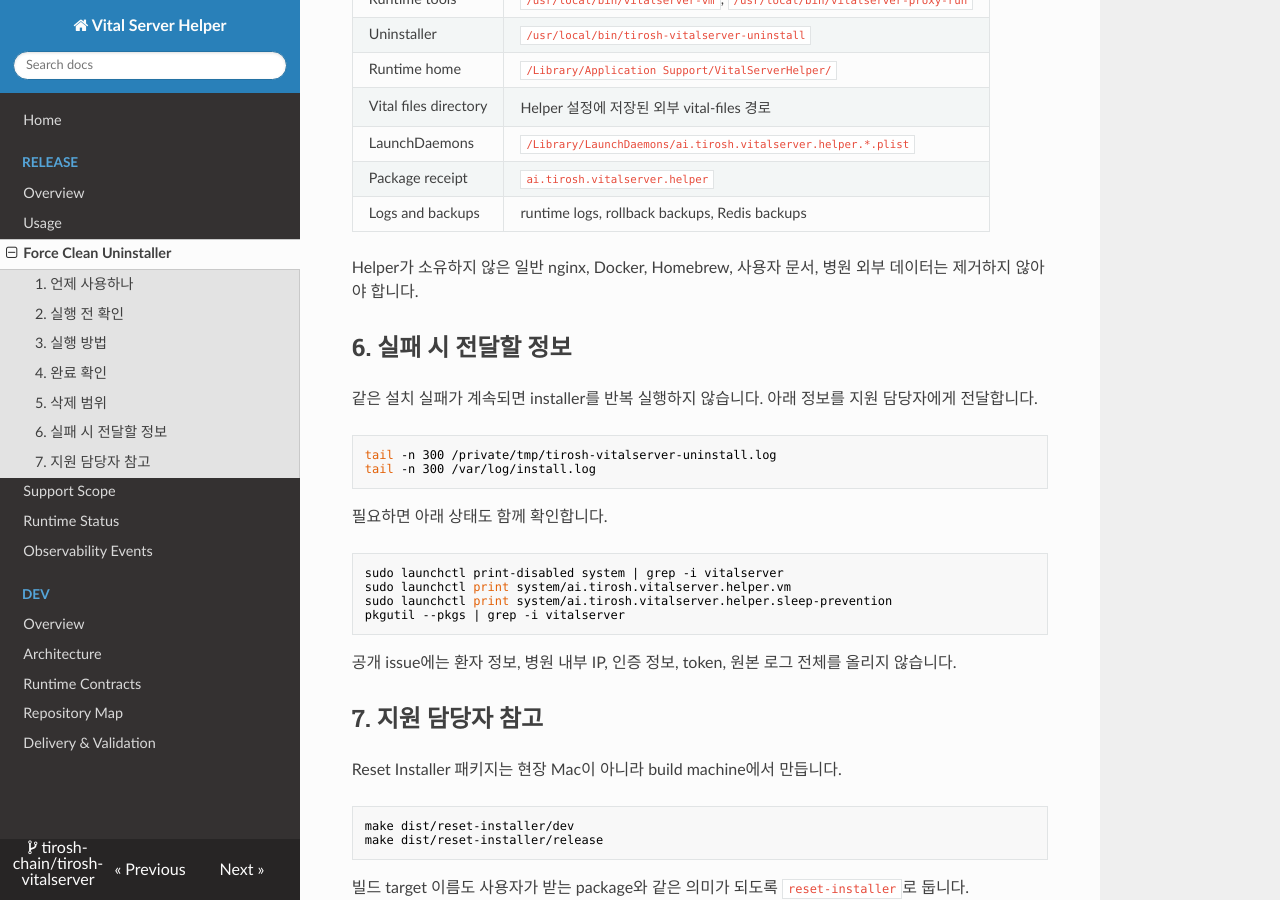
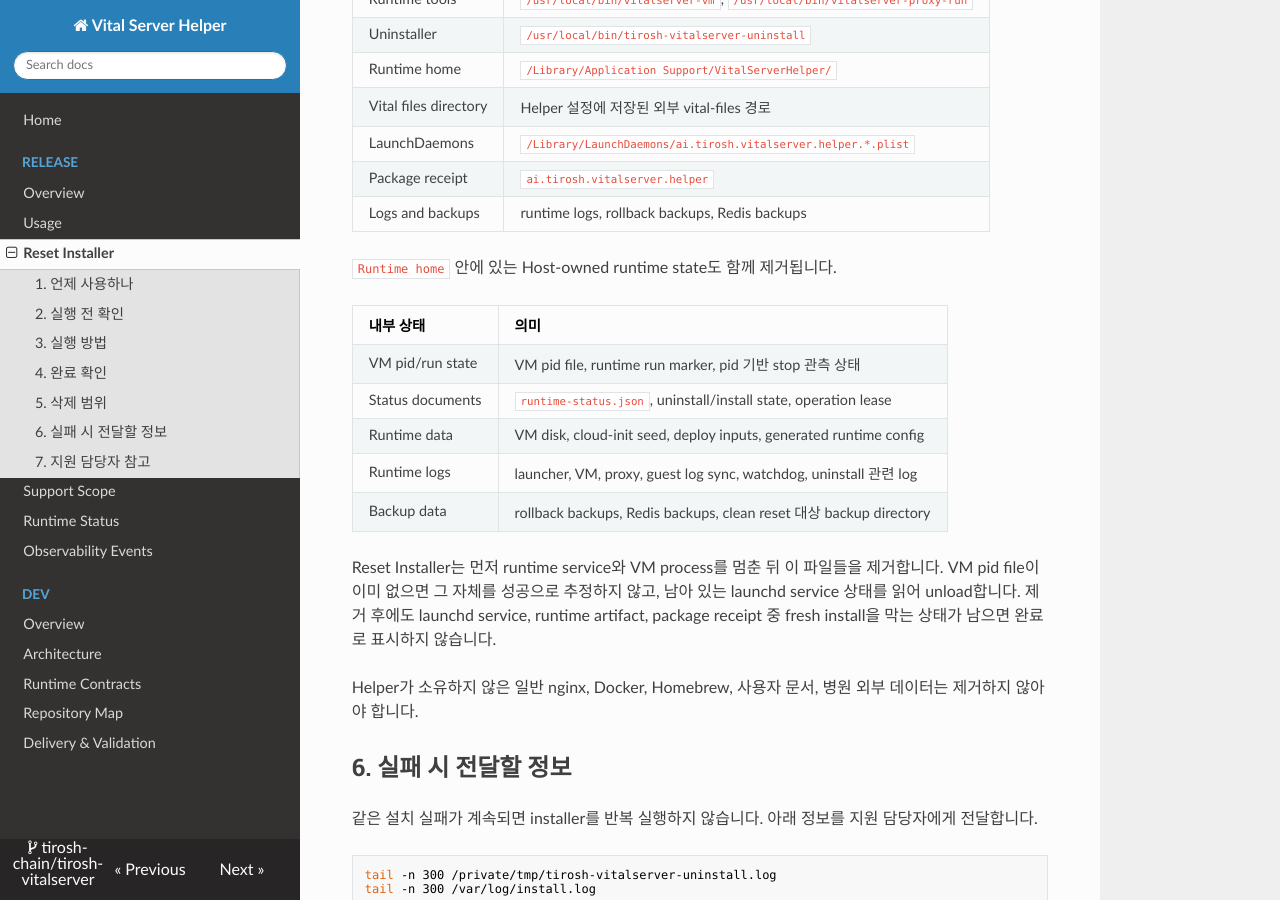
Before and after one commit to tirosh-chain/tirosh-vitalserver, an MkDocs documentation site: the page built from site-docs/release/reset-installer.md, in a window 1280 px wide and 900 px high, scrolled down 2884 px. Built offline with MkDocs 1.6.1, drawn with Linux system fonts in a browser that asks for light colours; nearby versions of some CDN libraries; some of the changed text lies outside the part shown.

Commit message:
docs: update documentation for Reset Installer and related references

```diff
--- a/mkdocs.yml
+++ b/mkdocs.yml
@@ -21,7 +21,7 @@ nav:
   - Release:
       - Overview: release/index.md
       - Usage: release/usage.md
-      - Force Clean Uninstaller: release/clean-uninstall.md
+      - Reset Installer: release/reset-installer.md
       - Support Scope: release/scope.md
       - Runtime Status: release/runtime-status.md
       - Observability Events: release/observability-events.md
--- a/site-docs/release/clean-uninstall.md
+++ b/site-docs/release/reset-installer.md
@@ -134,6 +134,21 @@ Reset Installer는 Vital Server Helper가 소유한 항목을 제거합니다.
 | Package receipt | `ai.tirosh.vitalserver.helper` |
 | Logs and backups | runtime logs, rollback backups, Redis backups |
 
+`Runtime home` 안에 있는 Host-owned runtime state도 함께 제거됩니다.
+
+| 내부 상태 | 의미 |
+|---|---|
+| VM pid/run state | VM pid file, runtime run marker, pid 기반 stop 관측 상태 |
+| Status documents | `runtime-status.json`, uninstall/install state, operation lease |
+| Runtime data | VM disk, cloud-init seed, deploy inputs, generated runtime config |
+| Runtime logs | launcher, VM, proxy, guest log sync, watchdog, uninstall 관련 log |
+| Backup data | rollback backups, Redis backups, clean reset 대상 backup directory |
+
+Reset Installer는 먼저 runtime service와 VM process를 멈춘 뒤 이 파일들을 제거합니다. VM pid
+file이 이미 없으면 그 자체를 성공으로 추정하지 않고, 남아 있는 launchd service 상태를 읽어
+unload합니다. 제거 후에도 launchd service, runtime artifact, package receipt 중 fresh install을
+막는 상태가 남으면 완료로 표시하지 않습니다.
+
 Helper가 소유하지 않은 일반 nginx, Docker, Homebrew, 사용자 문서, 병원 외부 데이터는 제거하지
 않아야 합니다.
 
```
Also changed, not shown: docs/runtime/macos/packaging.md (+5 -0 lines), site-docs/release/index.md (+1 -1 lines), site-docs/release/usage.md (+2 -2 lines).
